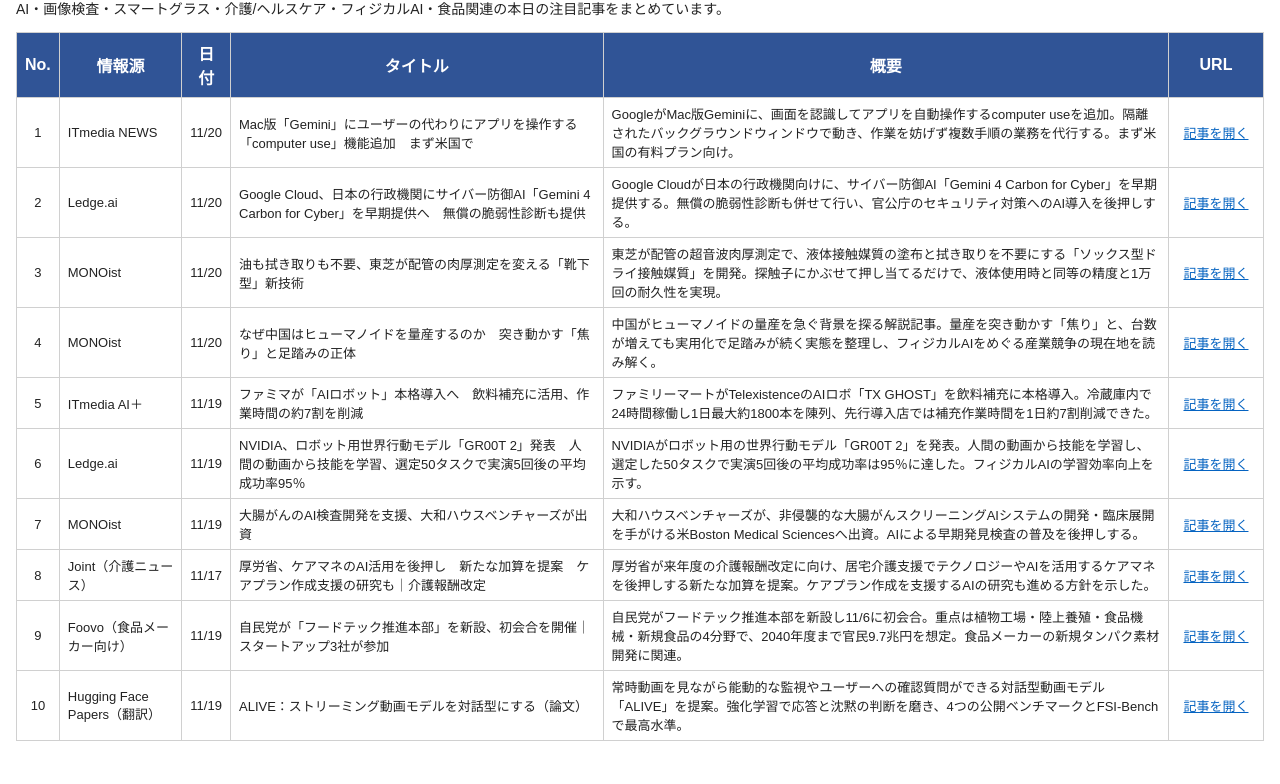
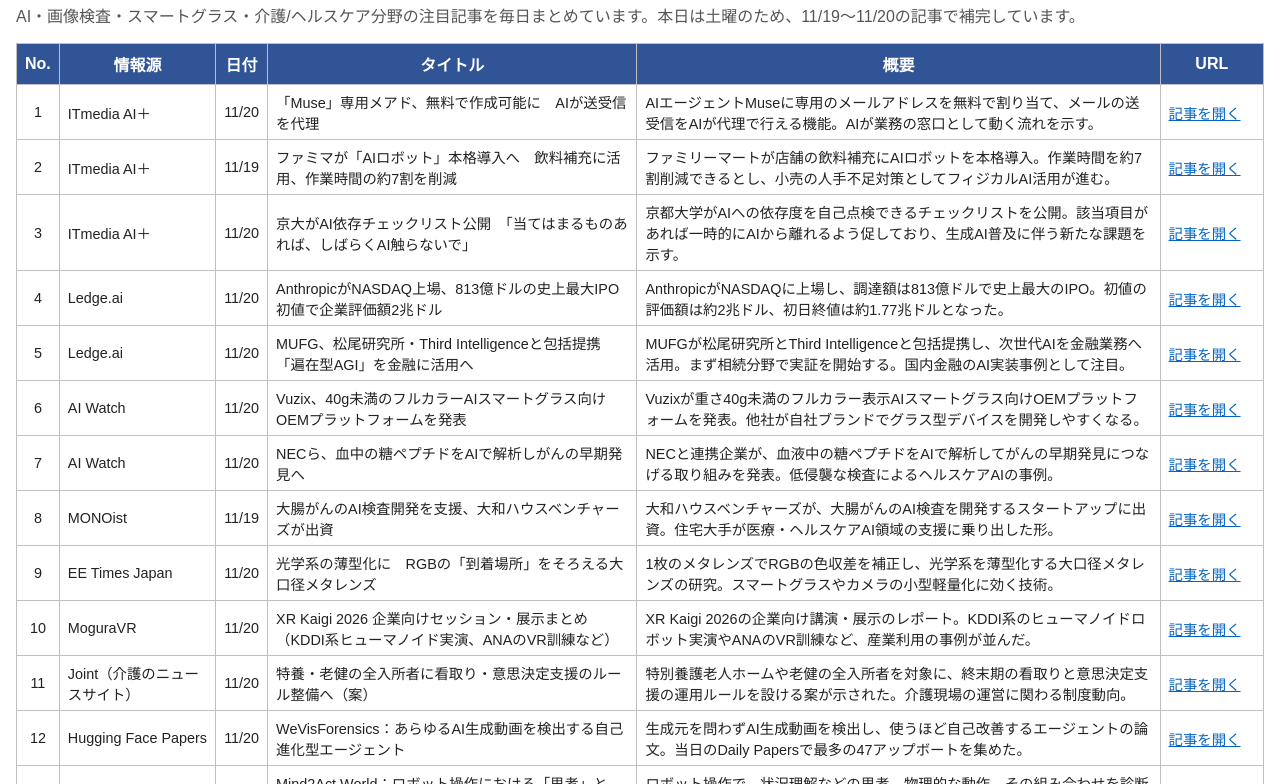
Before and after one commit to rewarcher-lab/daily-ai-summary, a plain HTML site: page index.html in a window 1280 px wide. Shown: the part 61-845 px from the top of the page. Before the commit the page ends 818 px from the top, so only its background shows below. Drawn offline with Linux system fonts and the light colour scheme.

Commit message:
Add files via upload

```diff
--- a/index.html
+++ b/index.html
@@ -1,22 +1,26 @@
 <!DOCTYPE html>
-<html lang="ja"><head><meta charset="UTF-8"><meta name="viewport" content="width=device-width, initial-scale=1">
-<title>AI・DX 今日のまとめ（2026/11/20）</title>
-<style>body{font-family:Arial,"Meiryo",sans-serif;margin:16px;color:#222}h1{font-size:20px}p{font-size:14px}
-table{border-collapse:collapse;width:100%}th{background:#305496;color:#fff;padding:8px;border:1px solid #d0d0d0}
-td{border:1px solid #d0d0d0;padding:6px 8px;font-size:13px;vertical-align:middle}td.c{text-align:center}
-td:nth-child(6){white-space:nowrap;min-width:6em}a{color:#0563C1;text-decoration:underline}
-@media(max-width:700px){.sm,th:nth-child(5){display:none}}</style></head><body>
-<h1>AI・DX 今日のまとめ（2026/11/20）</h1>
-<p>AI・画像検査・スマートグラス・介護/ヘルスケア・フィジカルAI・食品関連の本日の注目記事をまとめています。</p>
+<html lang="ja"><head><meta charset="UTF-8"><meta name="viewport" content="width=device-width,initial-scale=1">
+<title>AI・DX 今日のまとめ（2026/11/21）</title>
+<style>body{font-family:Arial,"Meiryo",sans-serif;margin:16px;color:#222}h1{font-size:1.4em}p{color:#555}
+table{border-collapse:collapse;width:100%}th{background:#305496;color:#fff;padding:8px;border:1px solid #bfbfbf}
+td{border:1px solid #bfbfbf;padding:6px 8px;vertical-align:middle;font-size:.9em}td.c{text-align:center}
+td.u{white-space:nowrap;min-width:6em}a{color:#0563C1;text-decoration:underline}
+@media(max-width:700px){.d,th:nth-child(5){display:none}}</style></head><body>
+<h1>AI・DX 今日のまとめ（2026/11/21）</h1>
+<p>AI・画像検査・スマートグラス・介護/ヘルスケア分野の注目記事を毎日まとめています。本日は土曜のため、11/19〜11/20の記事で補完しています。</p>
 <table><thead><tr><th>No.</th><th>情報源</th><th>日付</th><th>タイトル</th><th>概要</th><th>URL</th></tr></thead><tbody>
-<tr><td class="c">1</td><td>ITmedia NEWS</td><td class="c">11/20</td><td>Mac版「Gemini」にユーザーの代わりにアプリを操作する「computer use」機能追加　まず米国で</td><td class="sm">GoogleがMac版Geminiに、画面を認識してアプリを自動操作するcomputer useを追加。隔離されたバックグラウンドウィンドウで動き、作業を妨げず複数手順の業務を代行する。まず米国の有料プラン向け。</td><td class="c"><a href="https://www.itmedia.co.jp/news/article/2611/20/2000003356/" target="_blank" rel="noopener">記事を開く</a></td></tr>
-<tr><td class="c">2</td><td>Ledge.ai</td><td class="c">11/20</td><td>Google Cloud、日本の行政機関にサイバー防御AI「Gemini 4 Carbon for Cyber」を早期提供へ　無償の脆弱性診断も提供</td><td class="sm">Google Cloudが日本の行政機関向けに、サイバー防御AI「Gemini 4 Carbon for Cyber」を早期提供する。無償の脆弱性診断も併せて行い、官公庁のセキュリティ対策へのAI導入を後押しする。</td><td class="c"><a href="https://ledge.ai/articles/google_cloud_japan_cybersecurity_ai" target="_blank" rel="noopener">記事を開く</a></td></tr>
-<tr><td class="c">3</td><td>MONOist</td><td class="c">11/20</td><td>油も拭き取りも不要、東芝が配管の肉厚測定を変える「靴下型」新技術</td><td class="sm">東芝が配管の超音波肉厚測定で、液体接触媒質の塗布と拭き取りを不要にする「ソックス型ドライ接触媒質」を開発。探触子にかぶせて押し当てるだけで、液体使用時と同等の精度と1万回の耐久性を実現。</td><td class="c"><a href="https://monoist.itmedia.co.jp/mn/articles/2611/20/news032.html" target="_blank" rel="noopener">記事を開く</a></td></tr>
-<tr><td class="c">4</td><td>MONOist</td><td class="c">11/20</td><td>なぜ中国はヒューマノイドを量産するのか　突き動かす「焦り」と足踏みの正体</td><td class="sm">中国がヒューマノイドの量産を急ぐ背景を探る解説記事。量産を突き動かす「焦り」と、台数が増えても実用化で足踏みが続く実態を整理し、フィジカルAIをめぐる産業競争の現在地を読み解く。</td><td class="c"><a href="https://monoist.itmedia.co.jp/mn/articles/2611/20/news014.html" target="_blank" rel="noopener">記事を開く</a></td></tr>
-<tr><td class="c">5</td><td>ITmedia AI＋</td><td class="c">11/19</td><td>ファミマが「AIロボット」本格導入へ　飲料補充に活用、作業時間の約7割を削減</td><td class="sm">ファミリーマートがTelexistenceのAIロボ「TX GHOST」を飲料補充に本格導入。冷蔵庫内で24時間稼働し1日最大約1800本を陳列、先行導入店では補充作業時間を1日約7割削減できた。</td><td class="c"><a href="https://www.itmedia.co.jp/aiplus/article/2611/19/2000003329/" target="_blank" rel="noopener">記事を開く</a></td></tr>
-<tr><td class="c">6</td><td>Ledge.ai</td><td class="c">11/19</td><td>NVIDIA、ロボット用世界行動モデル「GR00T 2」発表　人間の動画から技能を学習、選定50タスクで実演5回後の平均成功率95％</td><td class="sm">NVIDIAがロボット用の世界行動モデル「GR00T 2」を発表。人間の動画から技能を学習し、選定した50タスクで実演5回後の平均成功率は95％に達した。フィジカルAIの学習効率向上を示す。</td><td class="c"><a href="https://ledge.ai/articles/nvidia_gr00t_2_world_action_model" target="_blank" rel="noopener">記事を開く</a></td></tr>
-<tr><td class="c">7</td><td>MONOist</td><td class="c">11/19</td><td>大腸がんのAI検査開発を支援、大和ハウスベンチャーズが出資</td><td class="sm">大和ハウスベンチャーズが、非侵襲的な大腸がんスクリーニングAIシステムの開発・臨床展開を手がける米Boston Medical Sciencesへ出資。AIによる早期発見検査の普及を後押しする。</td><td class="c"><a href="https://monoist.itmedia.co.jp/mn/articles/2611/19/news049.html" target="_blank" rel="noopener">記事を開く</a></td></tr>
-<tr><td class="c">8</td><td>Joint（介護ニュース）</td><td class="c">11/17</td><td>厚労省、ケアマネのAI活用を後押し　新たな加算を提案　ケアプラン作成支援の研究も｜介護報酬改定</td><td class="sm">厚労省が来年度の介護報酬改定に向け、居宅介護支援でテクノロジーやAIを活用するケアマネを後押しする新たな加算を提案。ケアプラン作成を支援するAIの研究も進める方針を示した。</td><td class="c"><a href="https://www.joint-kaigo.com/articles/50516/" target="_blank" rel="noopener">記事を開く</a></td></tr>
-<tr><td class="c">9</td><td>Foovo（食品メーカー向け）</td><td class="c">11/19</td><td>自民党が「フードテック推進本部」を新設、初会合を開催｜スタートアップ3社が参加</td><td class="sm">自民党がフードテック推進本部を新設し11/6に初会合。重点は植物工場・陸上養殖・食品機械・新規食品の4分野で、2040年度まで官民9.7兆円を想定。食品メーカーの新規タンパク素材開発に関連。</td><td class="c"><a href="https://foodtech-japan.com/2026/11/19/jimin-foodtech-promotion/" target="_blank" rel="noopener">記事を開く</a></td></tr>
-<tr><td class="c">10</td><td>Hugging Face Papers（翻訳）</td><td class="c">11/19</td><td>ALIVE：ストリーミング動画モデルを対話型にする（論文）</td><td class="sm">常時動画を見ながら能動的な監視やユーザーへの確認質問ができる対話型動画モデル「ALIVE」を提案。強化学習で応答と沈黙の判断を磨き、4つの公開ベンチマークとFSI-Benchで最高水準。</td><td class="c"><a href="https://huggingface.co/papers/2611.21366" target="_blank" rel="noopener">記事を開く</a></td></tr>
+<tr><td class="c">1</td><td>ITmedia AI＋</td><td class="c">11/20</td><td>「Muse」専用メアド、無料で作成可能に　AIが送受信を代理</td><td class="d">AIエージェントMuseに専用のメールアドレスを無料で割り当て、メールの送受信をAIが代理で行える機能。AIが業務の窓口として動く流れを示す。</td><td class="u"><a href="https://www.itmedia.co.jp/aiplus/article/2611/20/2000003372/" target="_blank" rel="noopener">記事を開く</a></td></tr>
+<tr><td class="c">2</td><td>ITmedia AI＋</td><td class="c">11/19</td><td>ファミマが「AIロボット」本格導入へ　飲料補充に活用、作業時間の約7割を削減</td><td class="d">ファミリーマートが店舗の飲料補充にAIロボットを本格導入。作業時間を約7割削減できるとし、小売の人手不足対策としてフィジカルAI活用が進む。</td><td class="u"><a href="https://www.itmedia.co.jp/aiplus/article/2611/19/2000003329/" target="_blank" rel="noopener">記事を開く</a></td></tr>
+<tr><td class="c">3</td><td>ITmedia AI＋</td><td class="c">11/20</td><td>京大がAI依存チェックリスト公開　「当てはまるものあれば、しばらくAI触らないで」</td><td class="d">京都大学がAIへの依存度を自己点検できるチェックリストを公開。該当項目があれば一時的にAIから離れるよう促しており、生成AI普及に伴う新たな課題を示す。</td><td class="u"><a href="https://www.itmedia.co.jp/aiplus/article/2611/20/2000003378/" target="_blank" rel="noopener">記事を開く</a></td></tr>
+<tr><td class="c">4</td><td>Ledge.ai</td><td class="c">11/20</td><td>AnthropicがNASDAQ上場、813億ドルの史上最大IPO　初値で企業評価額2兆ドル</td><td class="d">AnthropicがNASDAQに上場し、調達額は813億ドルで史上最大のIPO。初値の評価額は約2兆ドル、初日終値は約1.77兆ドルとなった。</td><td class="u"><a href="https://ledge.ai/articles/anthropic_nasdaq_ipo" target="_blank" rel="noopener">記事を開く</a></td></tr>
+<tr><td class="c">5</td><td>Ledge.ai</td><td class="c">11/20</td><td>MUFG、松尾研究所・Third Intelligenceと包括提携　「遍在型AGI」を金融に活用へ</td><td class="d">MUFGが松尾研究所とThird Intelligenceと包括提携し、次世代AIを金融業務へ活用。まず相続分野で実証を開始する。国内金融のAI実装事例として注目。</td><td class="u"><a href="https://ledge.ai/articles/mufg_third_intelligence_matsuo_partnership" target="_blank" rel="noopener">記事を開く</a></td></tr>
+<tr><td class="c">6</td><td>AI Watch</td><td class="c">11/20</td><td>Vuzix、40g未満のフルカラーAIスマートグラス向けOEMプラットフォームを発表</td><td class="d">Vuzixが重さ40g未満のフルカラー表示AIスマートグラス向けOEMプラットフォームを発表。他社が自社ブランドでグラス型デバイスを開発しやすくなる。</td><td class="u"><a href="https://ai.watch.impress.co.jp/docs/news/2158323.html" target="_blank" rel="noopener">記事を開く</a></td></tr>
+<tr><td class="c">7</td><td>AI Watch</td><td class="c">11/20</td><td>NECら、血中の糖ペプチドをAIで解析しがんの早期発見へ</td><td class="d">NECと連携企業が、血液中の糖ペプチドをAIで解析してがんの早期発見につなげる取り組みを発表。低侵襲な検査によるヘルスケアAIの事例。</td><td class="u"><a href="https://ai.watch.impress.co.jp/docs/news/2158371.html" target="_blank" rel="noopener">記事を開く</a></td></tr>
+<tr><td class="c">8</td><td>MONOist</td><td class="c">11/19</td><td>大腸がんのAI検査開発を支援、大和ハウスベンチャーズが出資</td><td class="d">大和ハウスベンチャーズが、大腸がんのAI検査を開発するスタートアップに出資。住宅大手が医療・ヘルスケアAI領域の支援に乗り出した形。</td><td class="u"><a href="https://monoist.itmedia.co.jp/mn/articles/2611/19/news049.html" target="_blank" rel="noopener">記事を開く</a></td></tr>
+<tr><td class="c">9</td><td>EE Times Japan</td><td class="c">11/20</td><td>光学系の薄型化に　RGBの「到着場所」をそろえる大口径メタレンズ</td><td class="d">1枚のメタレンズでRGBの色収差を補正し、光学系を薄型化する大口径メタレンズの研究。スマートグラスやカメラの小型軽量化に効く技術。</td><td class="u"><a href="https://eetimes.itmedia.co.jp/ee/articles/2611/20/news025.html" target="_blank" rel="noopener">記事を開く</a></td></tr>
+<tr><td class="c">10</td><td>MoguraVR</td><td class="c">11/20</td><td>XR Kaigi 2026 企業向けセッション・展示まとめ（KDDI系ヒューマノイド実演、ANAのVR訓練など）</td><td class="d">XR Kaigi 2026の企業向け講演・展示のレポート。KDDI系のヒューマノイドロボット実演やANAのVR訓練など、産業利用の事例が並んだ。</td><td class="u"><a href="https://www.moguravr.com/xr-kaigi-2026-enterprise-sessions/" target="_blank" rel="noopener">記事を開く</a></td></tr>
+<tr><td class="c">11</td><td>Joint（介護のニュースサイト）</td><td class="c">11/20</td><td>特養・老健の全入所者に看取り・意思決定支援のルール整備へ（案）</td><td class="d">特別養護老人ホームや老健の全入所者を対象に、終末期の看取りと意思決定支援の運用ルールを設ける案が示された。介護現場の運営に関わる制度動向。</td><td class="u"><a href="https://www.joint-kaigo.com/articles/50630/" target="_blank" rel="noopener">記事を開く</a></td></tr>
+<tr><td class="c">12</td><td>Hugging Face Papers</td><td class="c">11/20</td><td>WeVisForensics：あらゆるAI生成動画を検出する自己進化型エージェント</td><td class="d">生成元を問わずAI生成動画を検出し、使うほど自己改善するエージェントの論文。当日のDaily Papersで最多の47アップボートを集めた。</td><td class="u"><a href="https://huggingface.co/papers/2611.21373" target="_blank" rel="noopener">記事を開く</a></td></tr>
+<tr><td class="c">13</td><td>Hugging Face Papers</td><td class="c">11/20</td><td>Mind2Act World：ロボット操作における「思考」と「物理動作」を診断するベンチマーク</td><td class="d">ロボット操作で、状況理解などの思考、物理的な動作、その組み合わせを診断的に評価するベンチマーク。フィジカルAIの評価基盤として注目。</td><td class="u"><a href="https://huggingface.co/papers/2611.26444" target="_blank" rel="noopener">記事を開く</a></td></tr>
+<tr><td class="c">14</td><td>日本食糧新聞（食品メーカー向け）</td><td class="c">11/20</td><td>明治、高カカオチョコの新知見　継続摂取で筋肉量増　札幌市らと研究</td><td class="d">明治が札幌市らと研究し、高齢者が高カカオチョコを続けて摂ると運動なしでも筋肉量が増えたと発表。食品メーカーのスポーツ栄養・機能性食品領域に近い話題。</td><td class="u"><a href="https://news.nissyoku.co.jp/news/omuram20261118060611862" target="_blank" rel="noopener">記事を開く</a></td></tr>
 </tbody></table></body></html>
```
